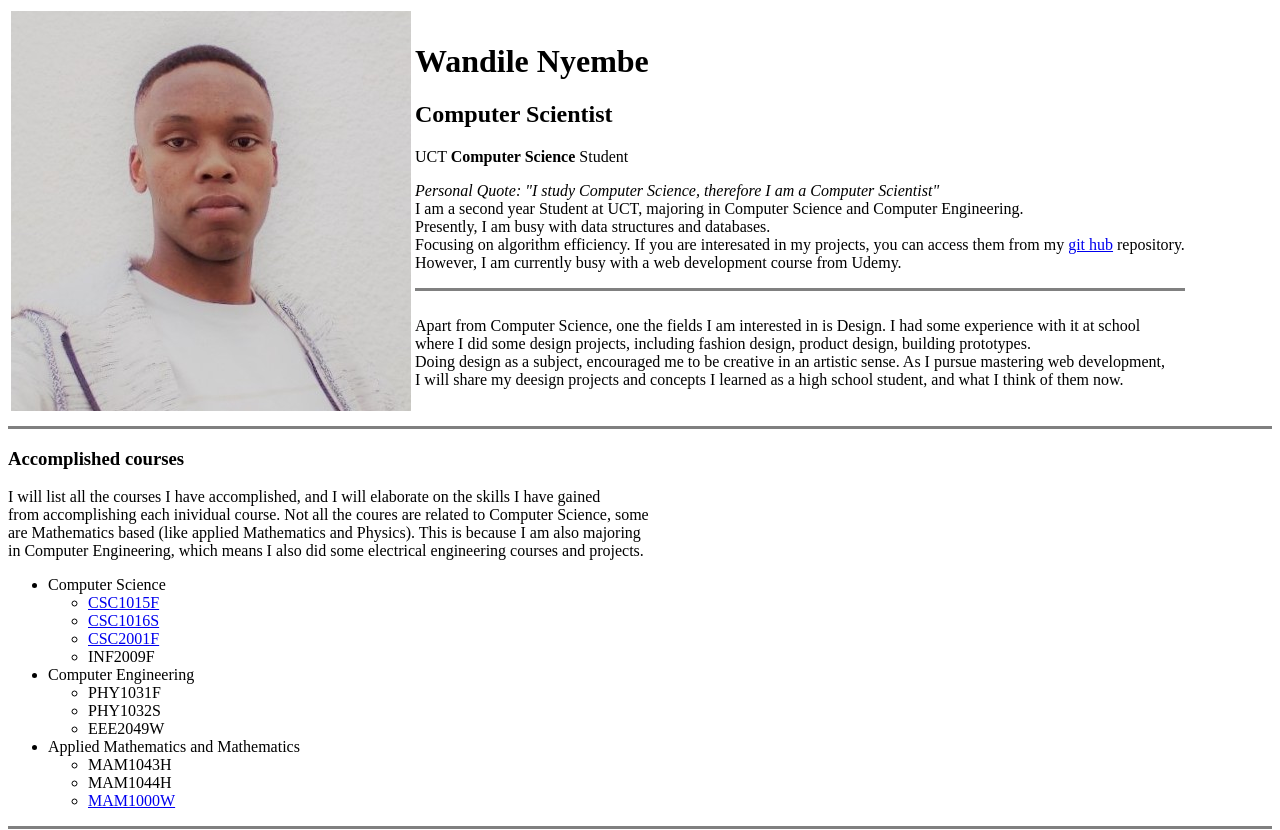
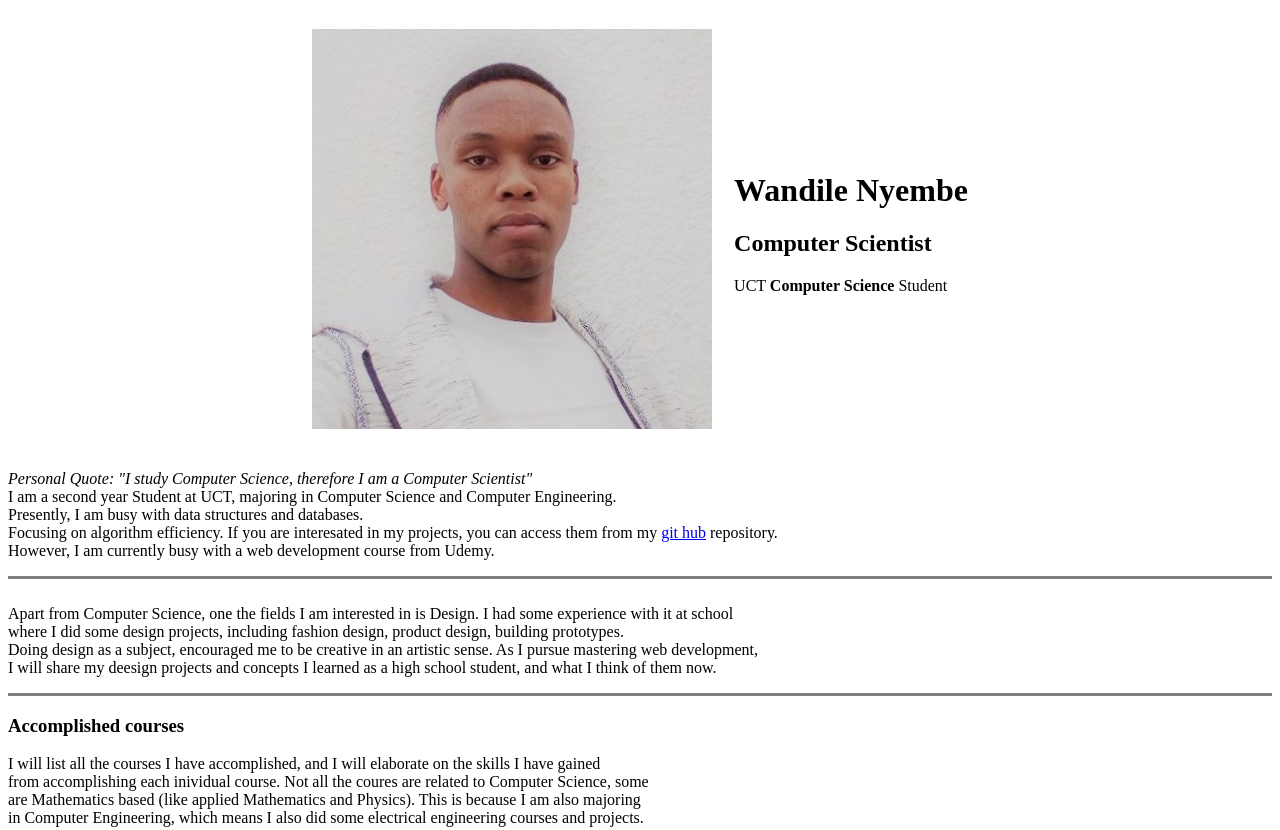
Before and after one commit to Waynium/Personal-CV, a plain HTML site: page index.html in a window 1280 px wide. Shown: the top 830 px of the page. Drawn offline with Linux system fonts and the light colour scheme.

Commit message:
added some css styling files

```diff
--- a/contactDetails.html
+++ b/contactDetails.html
@@ -5,6 +5,9 @@
     <meta http-equiv="X-UA-Compatible" content="IE=edge">
     <meta name="viewport" content="width=device-width, initial-scale=1.0">
     <title>My Contact Details</title>
+    <!--The link below is to connect this html file to a single css styling file, so that
+    my websites can all have the same format, colour, font and design. -->
+    <link rel="stylesheet" href="css/styles.css">
 </head>
 <body>
     <h3>Contact Me</h3>
--- a/index.html
+++ b/index.html
@@ -10,16 +10,26 @@
         <!-- An interesting thing, the description attribute in the meta element, it literally means the description of the website
         more like its purpose, and wehn you search in google, google extracts the description and displays it-->
         <title> Wandile's Personal Website</title>
+
+        <!-- CSS begins here, it is always within the style element
+        The link below is to connect this html file to a single css styling file, so that
+        my websites can all have the same format, colour, font and design. -->
+        <link rel="stylesheet" href="css/styles.css">
     </head>
 
     <body>
         <!--Heading for my website-->
-        <table>
+        <center>
+        <table cellspacing="20">
             <tr>
-                <td><img src="ProPicture.jpg" alt="Wandile's Profile picture" loading="lazy" shape=round></td>
+                <td><img src="ProPicture.jpg" alt="Wandile's Profile picture" loading="lazy" style="background-image: -webkit-radial-gradient();"></td>
                 <td><h1>Wandile Nyembe</h1>
                     <h2>Computer Scientist</h2>
                     <p>UCT <strong>Computer Science</strong> Student</p>
+                </td>
+            </tr>
+        </table>
+        </center>
         <p><em>Personal Quote: "I study Computer Science, therefore I am a Computer Scientist" </em>
             <br> I am a second year Student at UCT, majoring in Computer Science and Computer Engineering.
             <br> Presently, I am busy with data structures and databases.
@@ -29,11 +39,7 @@
             <br>Apart from Computer Science, one the fields I am interested in is Design. I had some experience with it at school
             <br>where I did some design projects, including fashion design, product design, building prototypes.
             <br>Doing design as a subject, encouraged me to be creative in an artistic sense. As I pursue mastering web development,
-                    <br>I will share my deesign projects and concepts I learned as a high school student, and what I think of them now.
-                </p>
-                </td>
-            </tr>
-        </table>
+            <br>I will share my deesign projects and concepts I learned as a high school student, and what I think of them now.</p>
         <!-- p => paragraph, this is my professional introduction | br => break, or tab to next line-->
         <hr size="3" noshade>
 
```
Also changed, not shown: hobbies.html (+3 -0 lines), backgroundPic.jpg (added), 1 other file. Lines whose indentation alone changed are shown as unchanged.
